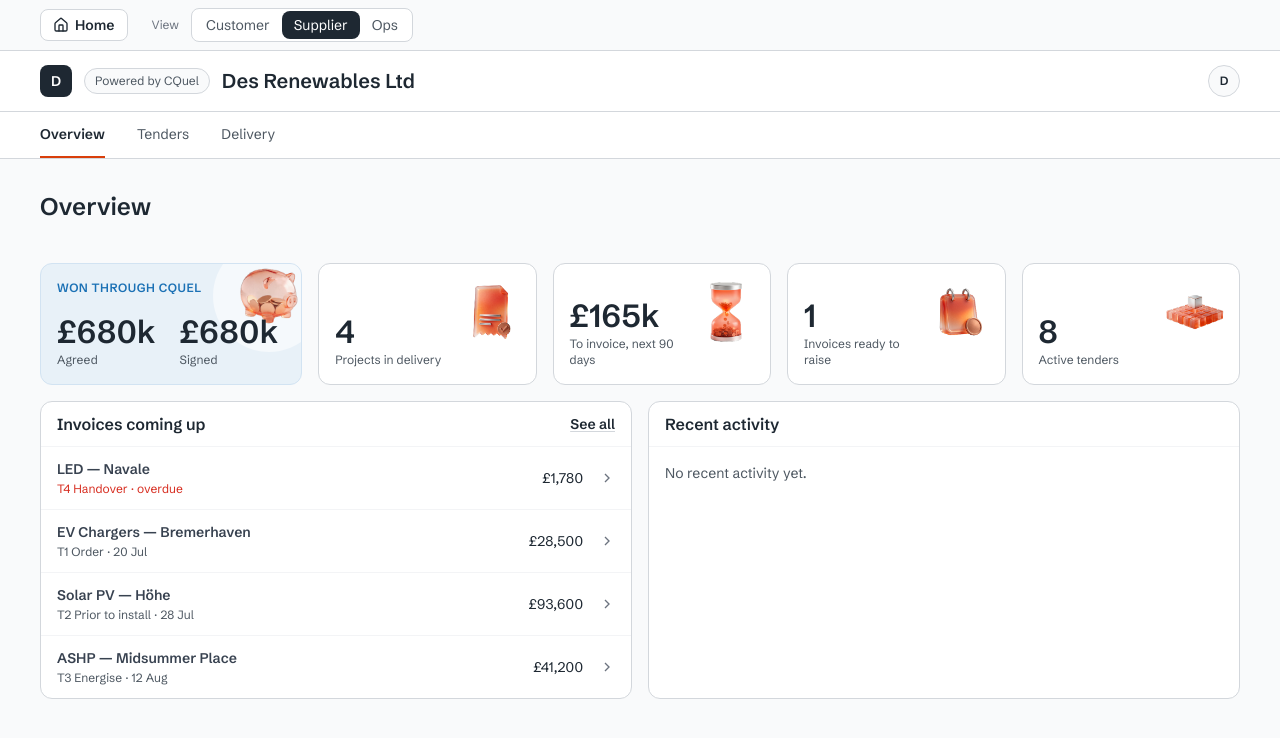
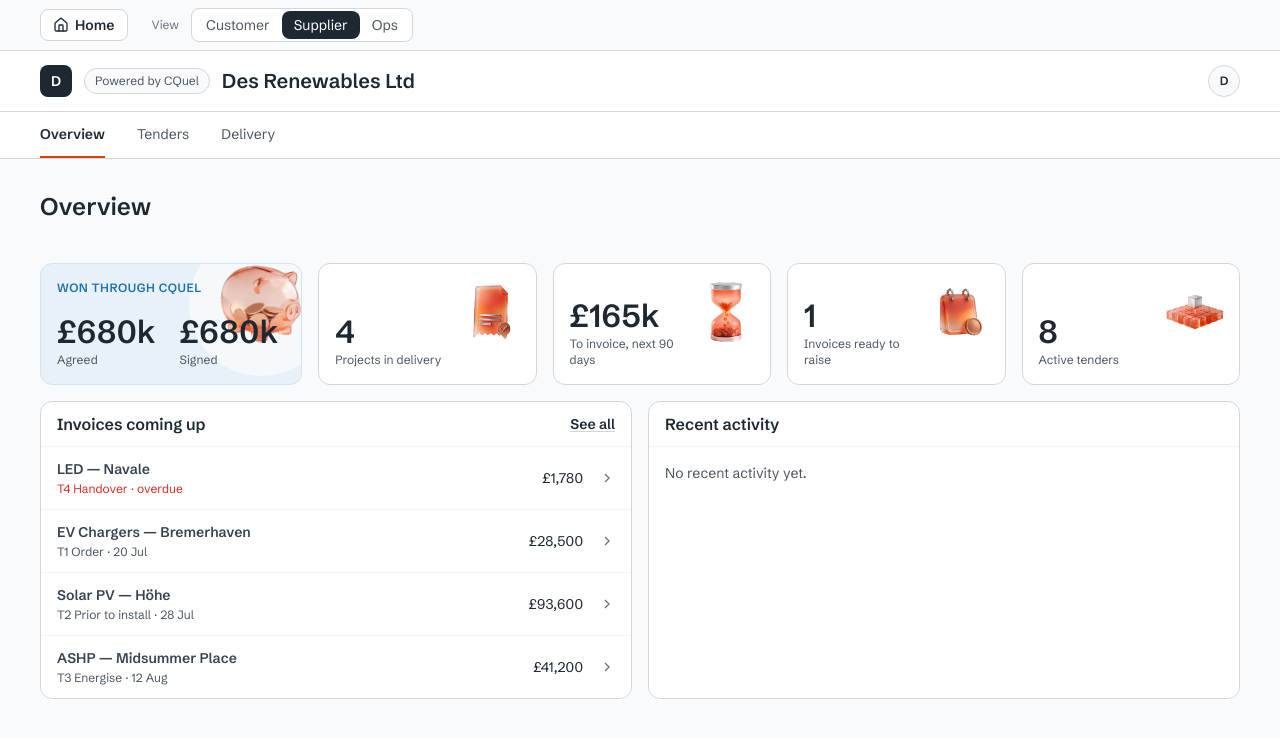
Before and after one commit to olena-mostepan/new_concept, a Next.js app: page /concept/supplier in a window 1280 px wide. Shown: the top 738 px of the page. Built offline with nearby package versions, Linux system fonts and the light colour scheme.

Commit message:
Supplier Overview: bigger cash icon
Co-Authored-By: Claude Opus 5.5 <noreply@anthropic.com>
Claude-Session: https://claude.ai/code/session_01U3bWSz2gzQesuQg8dboHXh

```diff
--- a/components/concept/SupplierOverview.tsx
+++ b/components/concept/SupplierOverview.tsx
@@ -38,16 +38,16 @@ export function SupplierOverview() {
         <div className="grid gap-4 sm:grid-cols-2 lg:grid-cols-[1.2fr_repeat(4,minmax(0,1fr))]">
           <section className="relative flex flex-col justify-between gap-4 overflow-hidden rounded-lg border border-status-info-border bg-status-info-bg p-4">
             <p className="relative z-10 s3 text-status-info-text">Won through CQuel</p>
-            <div className="relative z-10 flex gap-6 pr-16">
+            <div className="relative z-10 flex gap-6 pr-20">
               <Figure value={short(won)} label="Agreed" />
               <Figure value={short(won)} label="Signed" />
             </div>
             <div
               aria-hidden
-              className="absolute -right-6 -top-6 flex size-[112px] items-center justify-center rounded-full bg-white/55"
+              className="absolute -right-8 -top-8 flex size-[144px] items-center justify-center rounded-full bg-white/55"
             >
               {/* eslint-disable-next-line @next/next/no-img-element */}
-              <img src="/icons/overview/cash.png" alt="" className="size-[80px] object-contain" />
+              <img src="/icons/overview/cash.png" alt="" className="size-[112px] object-contain" />
             </div>
           </section>
           {[
```
